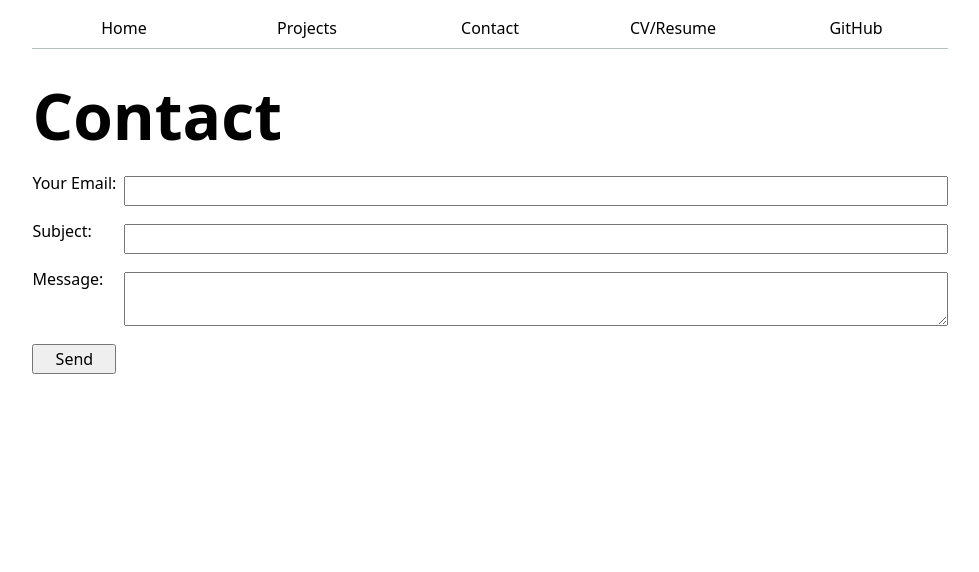
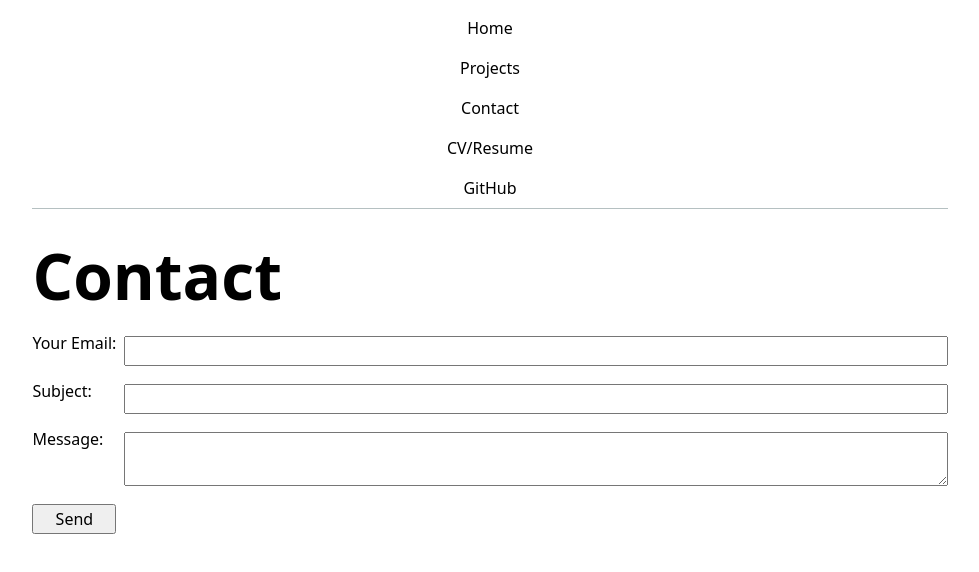
Before and after one commit to lmalottucsd/portfolio, a plain HTML site: page contact/index.html in a window 1280 px wide. Shown: the whole page, without its empty margins (150-1129 px from the left). Drawn offline with Linux system fonts and the light colour scheme.

Commit message:
auto nav

```diff
--- a/contact/index.html
+++ b/contact/index.html
@@ -7,7 +7,7 @@
     <title>Contact</title>
 </head>
 <body>
-  <nav>
+  <!-- <nav>
   <ul>
     <li><a href="../index.html">Home</a></li>
     <li><a href="../projects/index.html">Projects</a></li>
@@ -15,7 +15,7 @@
     <li><a href="../cv/index.html">CV/Resume</a></li>
     <li><a href="https://github.com/lmalottucsd" target="_blank">GitHub</a></li>
   </ul>
-</nav>
+</nav> -->
     <h1>Contact</h1>
    <form>
   <label for="email">Your Email:
--- a/global.js
+++ b/global.js
@@ -14,21 +14,13 @@ function $$(selector, context = document) {
 //   currentLink?.classList.add('current');
 // }
 
-  <nav>
-  <ul>
-    <li><a href="index.html">Home</a></li>
-    <li><a href="projects/index.html">Projects</a></li>
-    <li><a href="contact/index.html">Contact</a></li>
-    <li><a href="cv/index.html">CV/Resume</a></li>
-    <li><a href="https://github.com/lmalottucsd" target="_blank">GitHub</a></li>
-  </ul>
-  </nav>
+
 
 let pages = [
   { url: 'index.html', title: 'Home' },
-  { url: 'projects/index.html', title: 'Projects' },
-  { url: 'contact/index.html', title: 'Contact' },
-  { url: 'cv/index.html', title: 'CV/Resume' },
+  { url: 'projects/', title: 'Projects' },
+  { url: 'contact/', title: 'Contact' },
+  { url: 'cv/', title: 'CV/Resume' },
   { url: 'https://github.com/lmalottucsd', title: 'GitHub' }
 ];
 
```
Also changed, not shown: cv/index.html (+2 -2 lines), index.html (+2 -2 lines), projects/index.html (+2 -2 lines).
